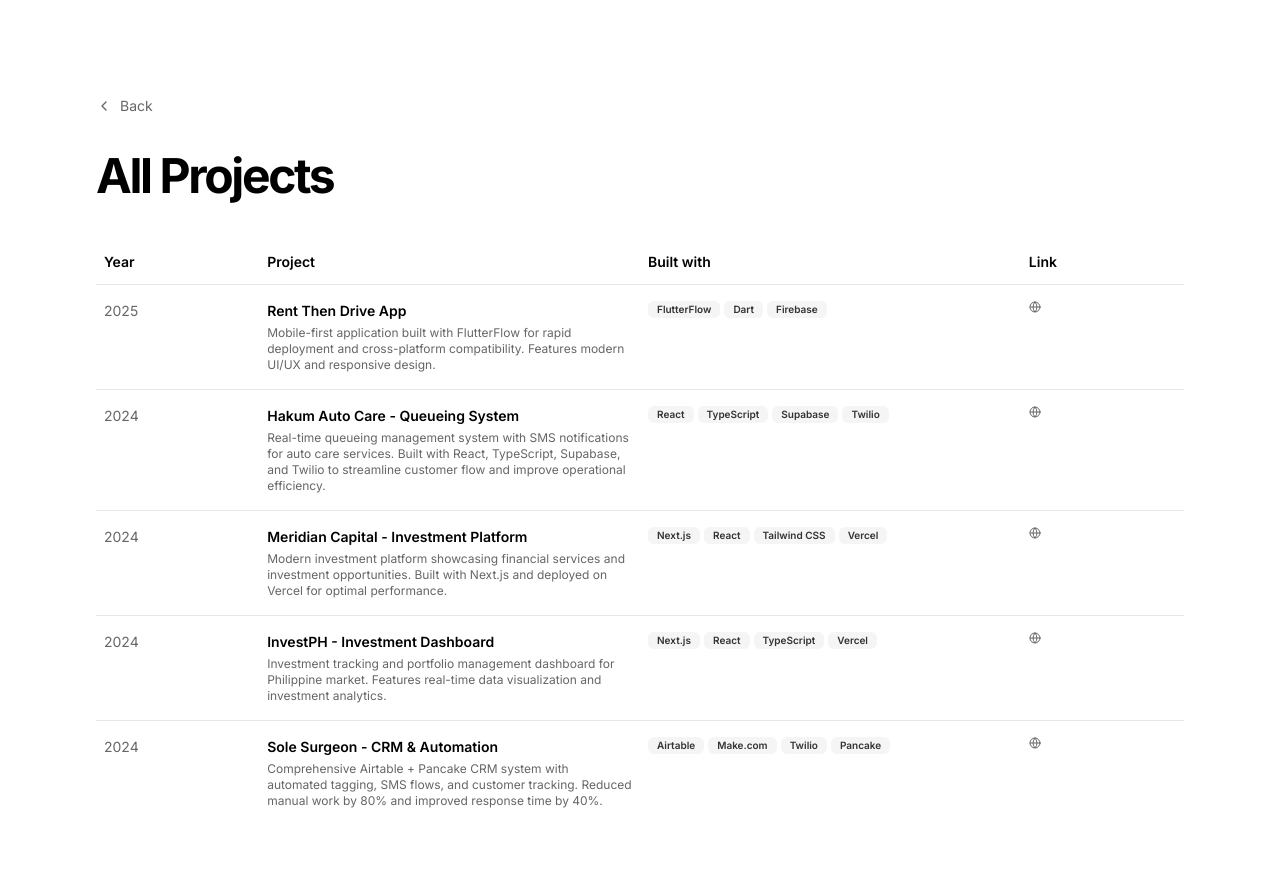
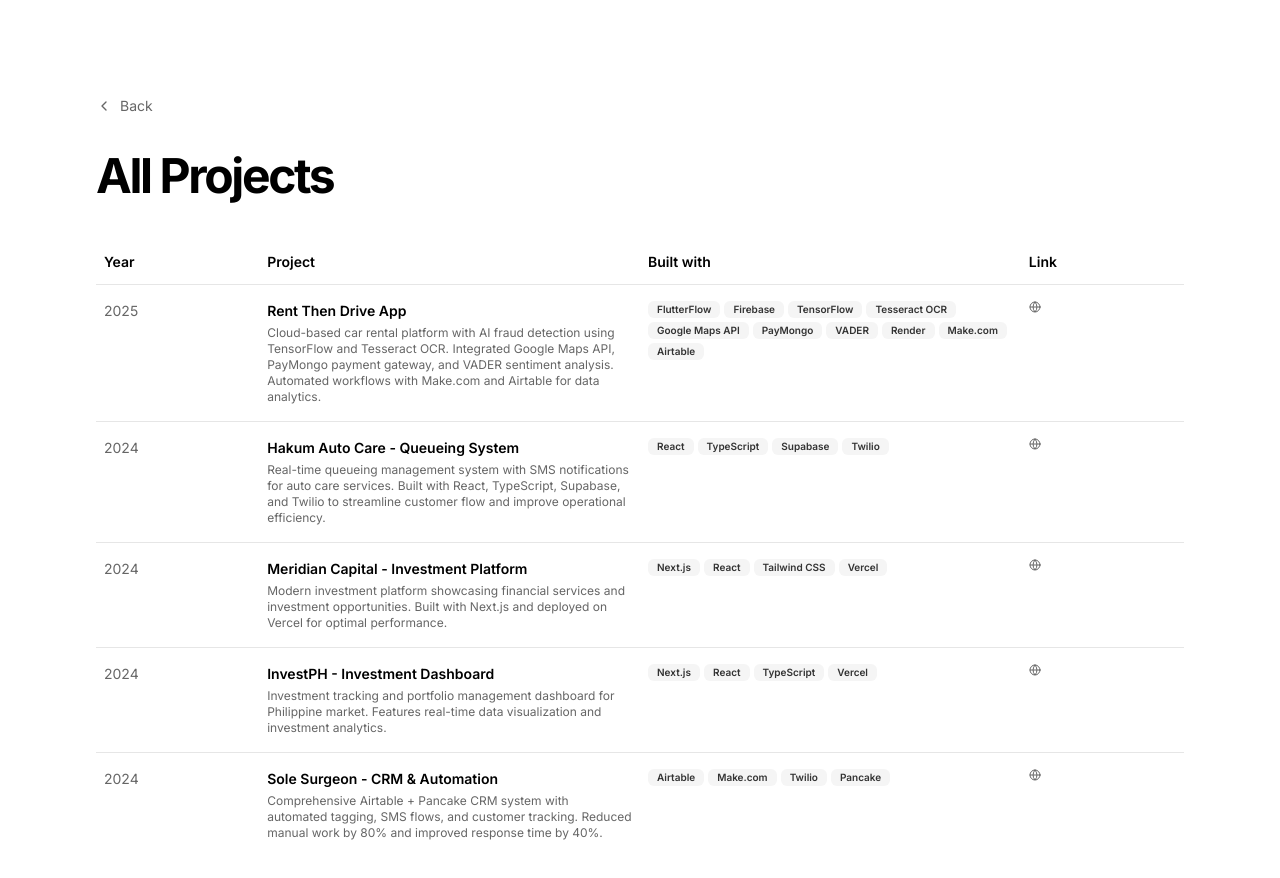
Before and after one commit to jcuady/Cuady-Portfolio, a Next.js app: page /projects in a window 1280 px wide. Shown: the top 878 px of the page. Built offline with nearby package versions, Linux system fonts and the light colour scheme.

Commit message:
Expand work experience: add Converge tracking system, Salesforce usage, and Startek Python/Power BI details

```diff
--- a/src/data/resume.tsx
+++ b/src/data/resume.tsx
@@ -174,7 +174,7 @@
       start: "2024",
       end: "2025",
       description:
-        "Led capstone team building cloud-based car rental platform using FlutterFlow, Firebase, Airtable. Integrated PayMongo API, Google Maps API, TensorFlow + Tesseract OCR for AI fraud detection. Implemented Make.com automations and Power BI analytics dashboards.",
+        "Led capstone team building cloud-based car rental platform using FlutterFlow, Firebase, and Airtable. Integrated PayMongo payment API, Google Maps API (GCP), TensorFlow + Tesseract OCR for AI fraud detection, and VADER sentiment analysis. Hosted APIs on Render and implemented Make.com automations with Airtable for data analytics.",
     },
     {
       company: "Sole Surgeon",
@@ -207,7 +207,7 @@
       start: "Sept 2025",
       end: "Dec 2025",
       description:
-        "Supported Global Network Operations through ticketing, fault isolation, and documentation.",
+        "Supported Global Network Operations through ticketing, fault isolation, and documentation. Utilized Salesforce for ticketing management and developed an intern tracking system (https://converge-dtr.vercel.app/login) for time-in/time-out monitoring using React and Supabase.",
     },
     {
       company: "Startek Pasig",
@@ -218,7 +218,7 @@
       start: "June 2023",
       end: "Nov 2023",
       description:
-        "Created Power BI dashboards using SQL and statistical analysis (ANOVA).",
+        "Created Power BI dashboards using SQL, Python, and statistical analysis (ANOVA). Performed data analysis and visualization to support business decision-making.",
     },
   ],
   education: [
@@ -358,8 +358,8 @@
       dates: "2025",
       active: true,
       description:
-        "Mobile-first application built with FlutterFlow for rapid deployment and cross-platform compatibility. Features modern UI/UX and responsive design.",
-      technologies: ["FlutterFlow", "Dart", "Firebase"],
+        "Cloud-based car rental platform with AI fraud detection using TensorFlow and Tesseract OCR. Integrated Google Maps API, PayMongo payment gateway, and VADER sentiment analysis. Automated workflows with Make.com and Airtable for data analytics.",
+      technologies: ["FlutterFlow", "Firebase", "TensorFlow", "Tesseract OCR", "Google Maps API", "PayMongo", "VADER", "Render", "Make.com", "Airtable"],
       links: [
         {
           type: "Website",
```
